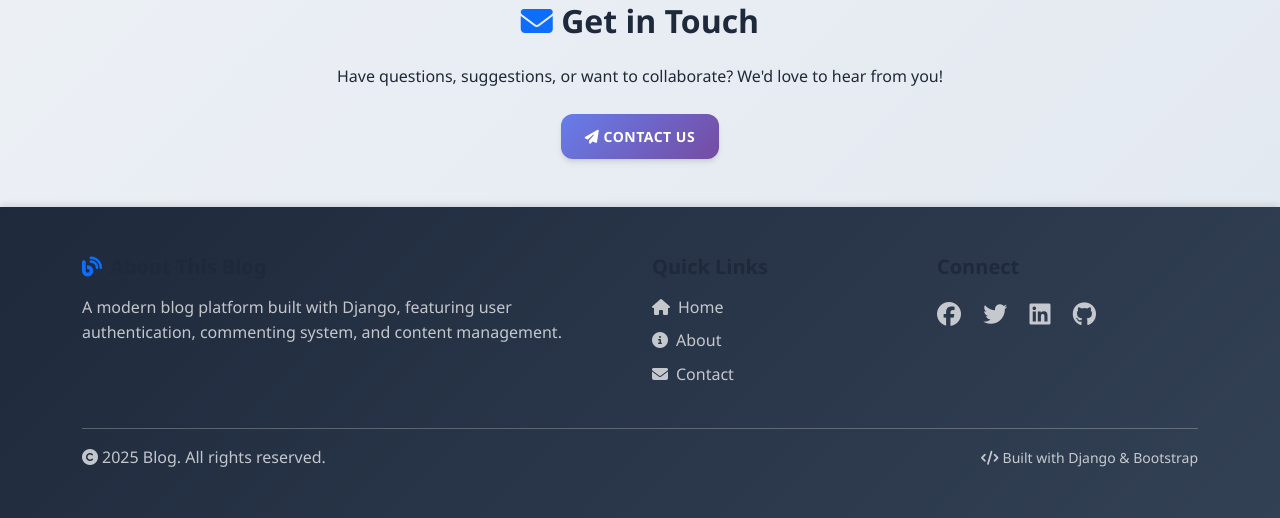
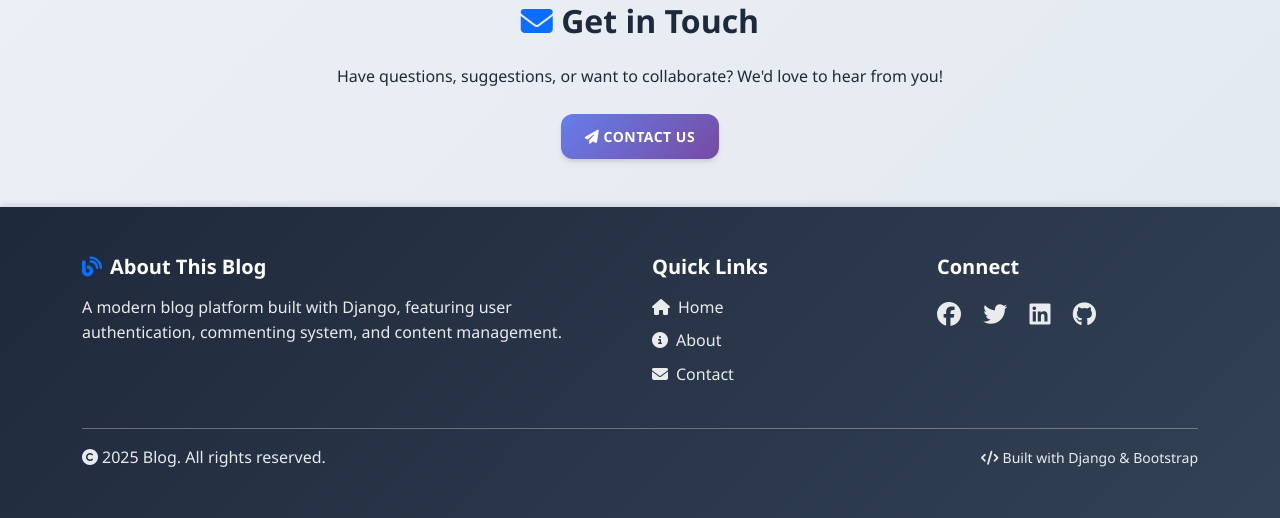
Before and after one commit to egg3552/Capstone-Project, a Django app: page /about/ in a window 1280 px wide. Shown: the part 2217-2735 px from the top of the page. Run offline with Django 5.2, Linux system fonts and the light colour scheme.

Commit message:
Improve footer text contrast and readability
- Changed text-light to text-white for better contrast against dark gradient
- Increased opacity from 75% to 90% for improved readability
- Made section headings fully white for better visibility
- Enhanced hover states with smooth transitions
- Improved divider line visibility with white color
- All text now meets accessibility contrast standards

```diff
--- a/templates/base.html
+++ b/templates/base.html
@@ -146,33 +146,33 @@
         <div class="container">
             <div class="row">
                 <div class="col-md-6">
-                    <h5 class="fw-bold mb-3">
+                    <h5 class="fw-bold mb-3 text-white">
                         <i class="fas fa-blog me-2 text-primary"></i>About This Blog
                     </h5>
-                    <p class="text-light opacity-75">A modern blog platform built with Django, featuring user authentication,
+                    <p class="text-white" style="opacity: 0.9;">A modern blog platform built with Django, featuring user authentication,
                     commenting system, and content management.</p>
                 </div>
                 <div class="col-md-3">
-                    <h5 class="fw-bold mb-3">Quick Links</h5>
+                    <h5 class="fw-bold mb-3 text-white">Quick Links</h5>
                     <ul class="list-unstyled">
                         <li class="mb-2">
-                            <a href="{% url 'blog:post_list' %}" class="text-light text-decoration-none opacity-75 hover-opacity-100">
+                            <a href="{% url 'blog:post_list' %}" class="text-white text-decoration-none" style="opacity: 0.9; transition: all 0.3s;" onmouseover="this.style.opacity='1'" onmouseout="this.style.opacity='0.9'">
                                 <i class="fas fa-home me-2"></i>Home
                             </a>
                         </li>
                         <li class="mb-2">
-                            <a href="{% url 'blog:about' %}" class="text-light text-decoration-none opacity-75 hover-opacity-100">
+                            <a href="{% url 'blog:about' %}" class="text-white text-decoration-none" style="opacity: 0.9; transition: all 0.3s;" onmouseover="this.style.opacity='1'" onmouseout="this.style.opacity='0.9'">
                                 <i class="fas fa-info-circle me-2"></i>About
                             </a>
                         </li>
                         <li class="mb-2">
-                            <a href="{% url 'blog:contact' %}" class="text-light text-decoration-none opacity-75 hover-opacity-100">
+                            <a href="{% url 'blog:contact' %}" class="text-white text-decoration-none" style="opacity: 0.9; transition: all 0.3s;" onmouseover="this.style.opacity='1'" onmouseout="this.style.opacity='0.9'">
                                 <i class="fas fa-envelope me-2"></i>Contact
                             </a>
                         </li>
                         {% if user.is_authenticated and user.userprofile.can_create_posts %}
                             <li class="mb-2">
-                                <a href="{% url 'blog:post_create' %}" class="text-light text-decoration-none opacity-75 hover-opacity-100">
+                                <a href="{% url 'blog:post_create' %}" class="text-white text-decoration-none" style="opacity: 0.9; transition: all 0.3s;" onmouseover="this.style.opacity='1'" onmouseout="this.style.opacity='0.9'">
                                     <i class="fas fa-plus me-2"></i>Write Post
                                 </a>
                             </li>
@@ -180,32 +180,32 @@
                     </ul>
                 </div>
                 <div class="col-md-3">
-                    <h5 class="fw-bold mb-3">Connect</h5>
+                    <h5 class="fw-bold mb-3 text-white">Connect</h5>
                     <div class="social-links">
-                        <a href="#" class="text-light me-3 fs-4 opacity-75 hover-opacity-100" aria-label="Facebook" style="transition: all 0.3s;">
+                        <a href="#" class="text-white me-3 fs-4" style="opacity: 0.9; transition: all 0.3s;" aria-label="Facebook" onmouseover="this.style.opacity='1'; this.style.color='#3b82f6'" onmouseout="this.style.opacity='0.9'; this.style.color='white'">
                             <i class="fab fa-facebook"></i>
                         </a>
-                        <a href="#" class="text-light me-3 fs-4 opacity-75 hover-opacity-100" aria-label="Twitter" style="transition: all 0.3s;">
+                        <a href="#" class="text-white me-3 fs-4" style="opacity: 0.9; transition: all 0.3s;" aria-label="Twitter" onmouseover="this.style.opacity='1'; this.style.color='#3b82f6'" onmouseout="this.style.opacity='0.9'; this.style.color='white'">
                             <i class="fab fa-twitter"></i>
                         </a>
-                        <a href="#" class="text-light me-3 fs-4 opacity-75 hover-opacity-100" aria-label="LinkedIn" style="transition: all 0.3s;">
+                        <a href="#" class="text-white me-3 fs-4" style="opacity: 0.9; transition: all 0.3s;" aria-label="LinkedIn" onmouseover="this.style.opacity='1'; this.style.color='#3b82f6'" onmouseout="this.style.opacity='0.9'; this.style.color='white'">
                             <i class="fab fa-linkedin"></i>
                         </a>
-                        <a href="#" class="text-light fs-4 opacity-75 hover-opacity-100" aria-label="GitHub" style="transition: all 0.3s;">
+                        <a href="#" class="text-white fs-4" style="opacity: 0.9; transition: all 0.3s;" aria-label="GitHub" onmouseover="this.style.opacity='1'; this.style.color='#3b82f6'" onmouseout="this.style.opacity='0.9'; this.style.color='white'">
                             <i class="fab fa-github"></i>
                         </a>
                     </div>
                 </div>
             </div>
-            <hr class="mt-4 opacity-25">
+            <hr class="mt-4" style="opacity: 0.3; border-color: white;">
             <div class="row align-items-center">
                 <div class="col-md-6">
-                    <p class="mb-0 opacity-75">
+                    <p class="mb-0 text-white" style="opacity: 0.9;">
                         <i class="fas fa-copyright me-1"></i>{% now "Y" %} Blog. All rights reserved.
                     </p>
                 </div>
                 <div class="col-md-6 text-end">
-                    <small class="opacity-75">
+                    <small class="text-white" style="opacity: 0.9;">
                         <i class="fas fa-code me-1"></i>Built with Django & Bootstrap
                     </small>
                 </div>
```
